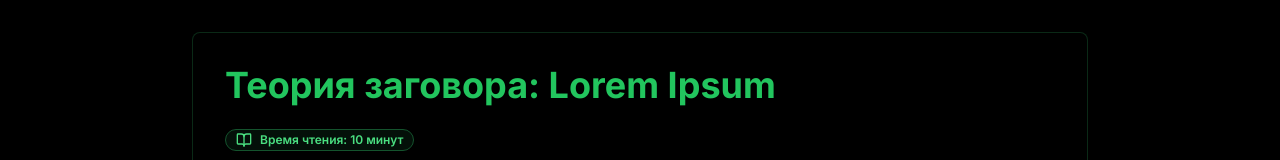
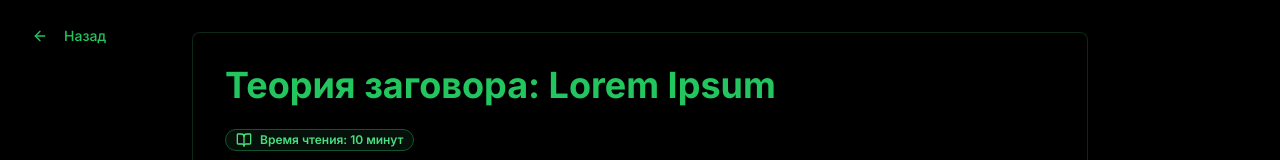
Before and after one commit to worldspawn-web/russian-conspiracy, a Next.js app: page /level/1 in a window 1280 px wide. Shown: the top 160 px of the page. Built offline with nearby package versions, Linux system fonts and the light colour scheme.

Commit message:
fix: 🐛 added missing "back" button for a learning page

```diff
--- a/app/level/[id]/page.tsx
+++ b/app/level/[id]/page.tsx
@@ -3,7 +3,7 @@
 import { useParams } from 'next/navigation';
 import { Button } from '@/components/ui/button';
 import { Card } from '@/components/ui/card';
-import { ArrowRight } from 'lucide-react';
+import { ArrowLeft, ArrowRight } from 'lucide-react';
 import { ArticleContent } from './article-content';
 
 export default function LevelPage() {
@@ -12,6 +12,15 @@ export default function LevelPage() {
 
   return (
     <div className="min-h-screen bg-black/90 py-8">
+      <Button
+        onClick={() => (window.location.href = '/roadmap')}
+        variant="ghost"
+        className="fixed top-4 left-4 text-green-500 hover:text-green-400"
+      >
+        <ArrowLeft className="mr-2 h-4 w-4" />
+        Назад
+      </Button>
+
       <Card className="max-w-4xl mx-auto bg-black/50 backdrop-blur-lg border-green-900/50">
         <div className="p-8">
           <ArticleContent />
```
